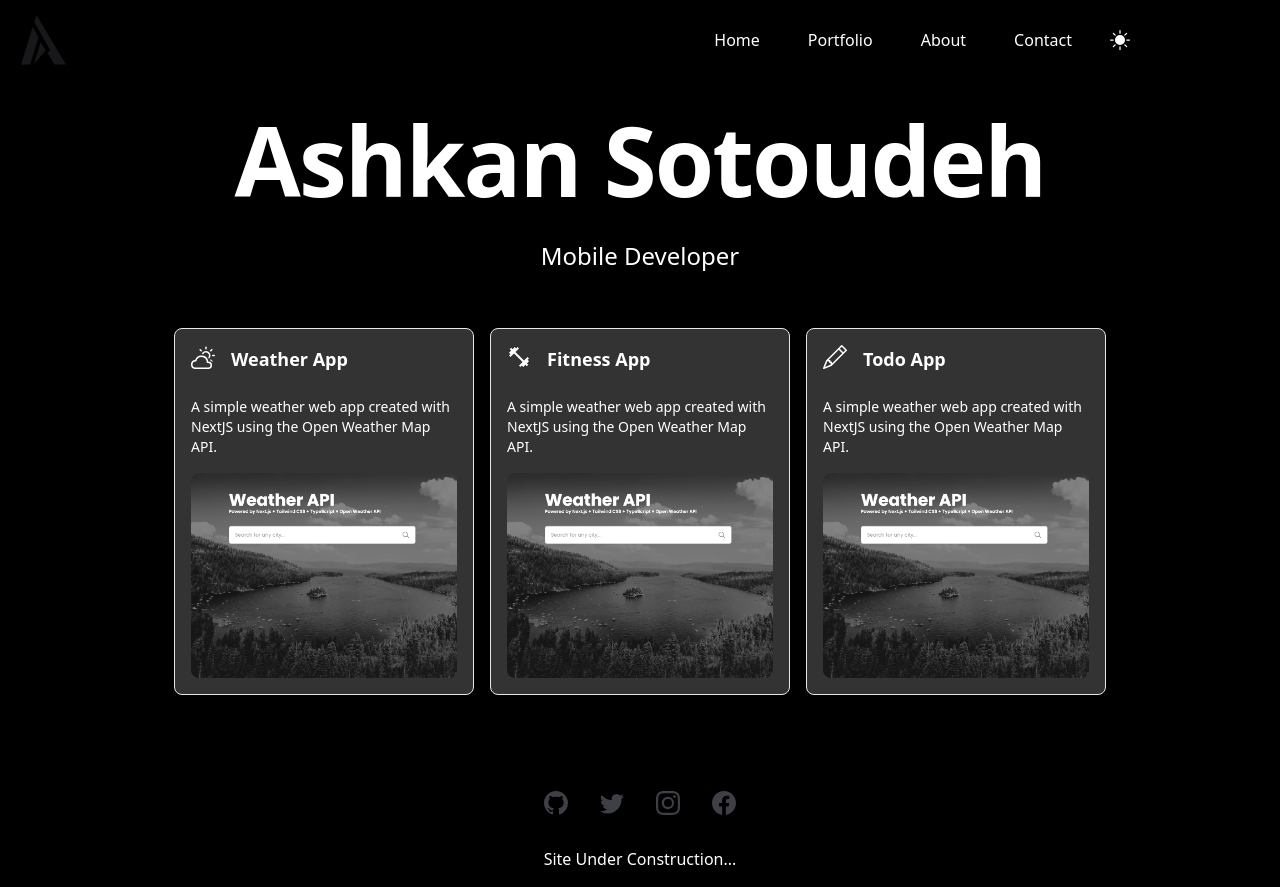
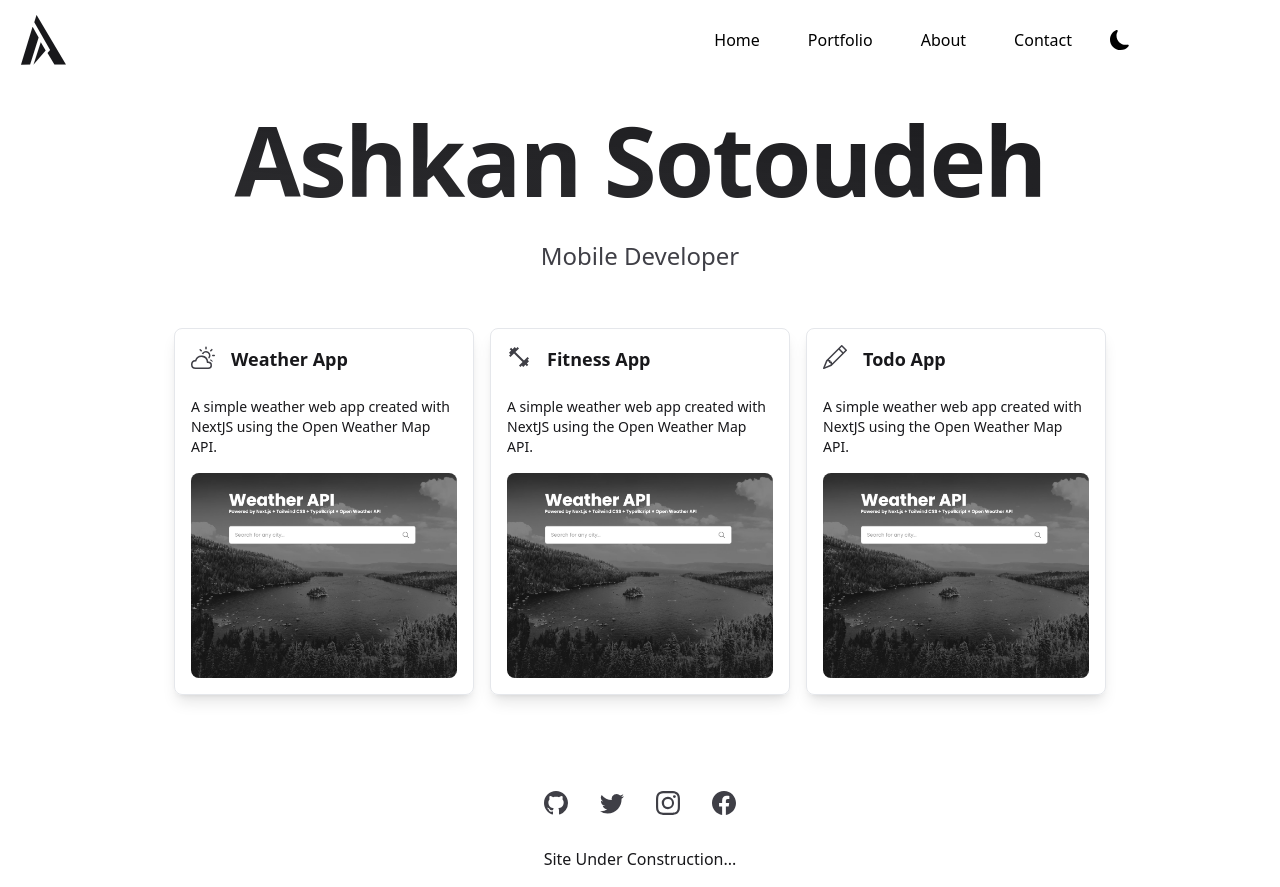
Before and after one commit to Cratis1831/my-website, a Next.js app: page / in a window 1280 px wide. Built offline with nearby package versions, Linux system fonts and the light colour scheme.

Commit message:
set default theme ba k to light

```diff
--- a/components/Nav.js
+++ b/components/Nav.js
@@ -13,7 +13,7 @@ const Nav = () => {
     setIsMainVisible(true);
   }, []);
 
-  const [theme, setTheme] = useState("dark");
+  const [theme, setTheme] = useState("light");
   useEffect(() => {
     document.body.className = theme;
   }, [theme]);
```
